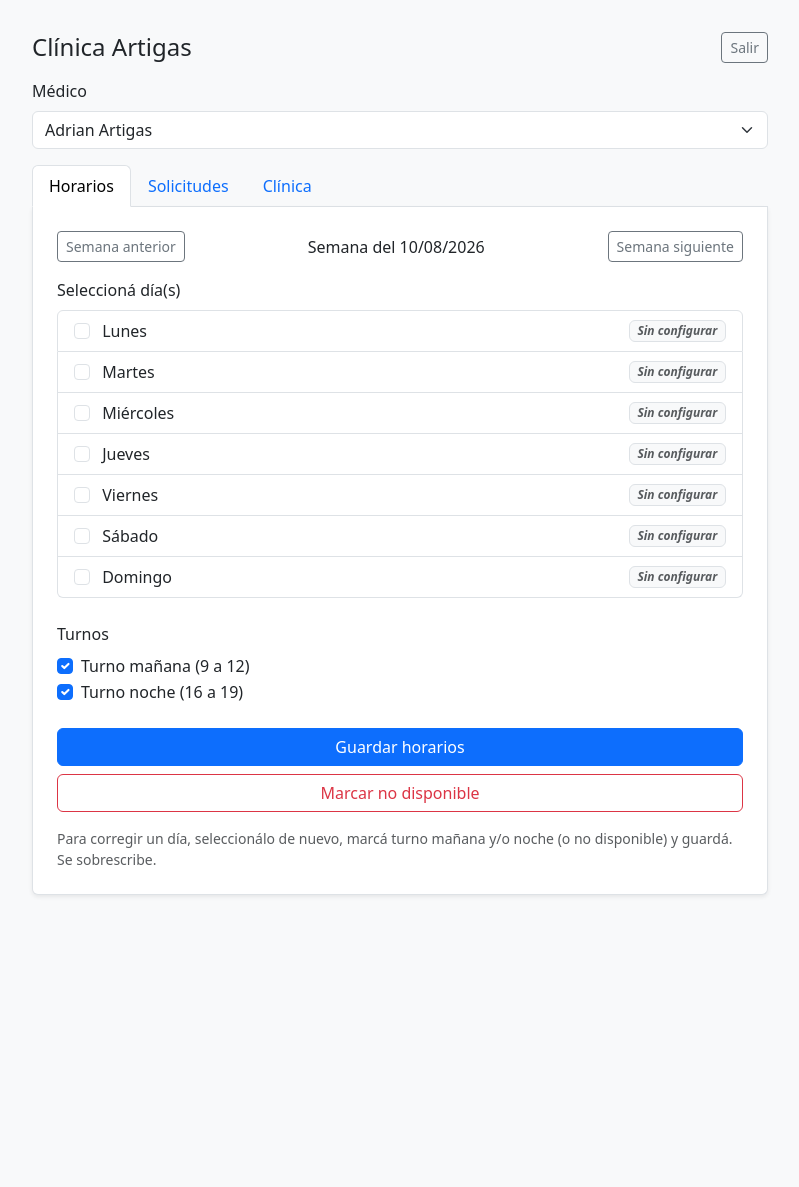
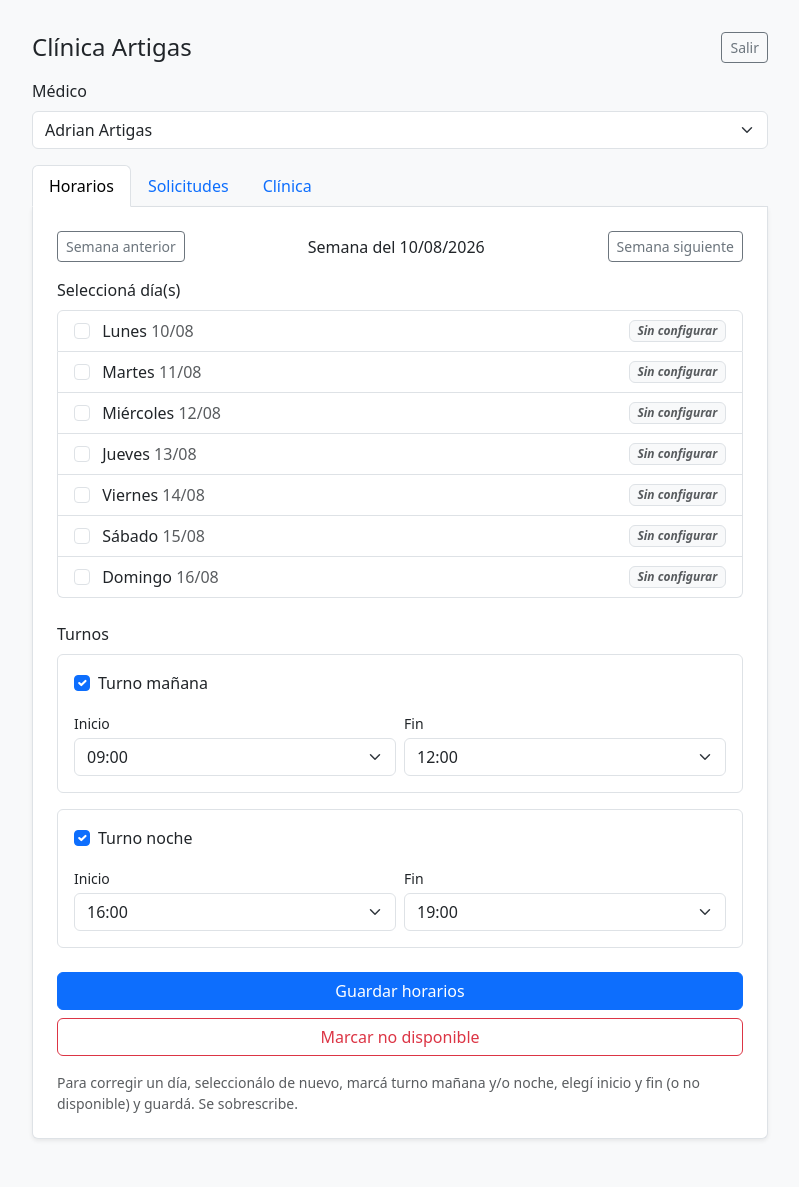
Before and after one commit to VesselVI/Chatbot__Artigas_n8n, a FastAPI app: page / in a window 1280 px wide. Shown: the whole page, without its empty margins (240-1039 px from the left). Before the commit the page ends 896 px from the top, so only its background shows below. Run offline with FastAPI, Linux system fonts and the light colour scheme; the visitor is signed in with stand-in values (Sample User, id 1); data comes from the database, SQL or seed files in the repository; data that the repository does not hold is empty.

Commit message:
Let each dashboard shift pick start/end times and show weekday dates.
Co-authored-by: Cursor <cursoragent@cursor.com>

```diff
--- a/dashboard/app.py
+++ b/dashboard/app.py
@@ -13,10 +13,11 @@ from starlette.middleware.sessions import SessionMiddleware
 DAY_NAMES = ["Lunes", "Martes", "Miércoles", "Jueves", "Viernes", "Sábado", "Domingo"]
 DAY_SHORT = ["Lun", "Mar", "Mié", "Jue", "Vie", "Sáb", "Dom"]
 
-SHIFT_HOURS = {
-    "manana": ("09:00", "12:00"),
-    "noche": ("16:00", "19:00"),
-}
+ALL_TIMES = [
+    f"{h:02d}:{m:02d}"
+    for h in range(7, 22)
+    for m in (0, 30)
+] + ["22:00"]
 
 
 def env(name: str, default: str = "") -> str:
@@ -42,6 +43,32 @@ def parse_week_start(value: str | None) -> date:
     if value:
         return date.fromisoformat(value)
     return monday_of(date.today())
+
+
+def parse_hhmm(value: Any) -> str | None:
+    s = str(value or "").strip()
+    if s in ALL_TIMES:
+        return s
+    return None
+
+
+def shift_range(body: dict, key: str) -> tuple[str, str] | None:
+    enabled = body.get(key)
+    if isinstance(enabled, dict):
+        if not enabled:
+            return None
+        start = parse_hhmm(enabled.get("start_time") or enabled.get("start"))
+        end = parse_hhmm(enabled.get("end_time") or enabled.get("end"))
+    else:
+        if not enabled:
+            return None
+        start = parse_hhmm(body.get(f"{key}_start") or body.get(f"{key}_start_time"))
+        end = parse_hhmm(body.get(f"{key}_end") or body.get(f"{key}_end_time"))
+    if not start or not end:
+        return None
+    if start >= end:
+        return None
+    return start, end
 
 
 def format_time(t: Any) -> str:
@@ -136,6 +163,8 @@ async def index(request: Request):
             "doctors": doctors,
             "days_of_week": list(range(7)),
             "day_names": DAY_NAMES,
+            "all_times": ALL_TIMES,
+            "all_times_json": json.dumps(ALL_TIMES),
             "week_start": monday_of(date.today()).isoformat(),
         },
     )
@@ -228,12 +257,24 @@ async def api_save_availability(request: Request):
     days = [int(d) for d in body.get("days", [])]
     want_manana = bool(body.get("manana"))
     want_noche = bool(body.get("noche"))
+    manana = shift_range(body, "manana")
+    noche = shift_range(body, "noche")
 
     if not days:
         return JSONResponse({"error": "Seleccioná al menos un día."}, status_code=400)
     if not want_manana and not want_noche:
         return JSONResponse(
             {"error": "Seleccioná turno mañana y/o turno noche."},
+            status_code=400,
+        )
+    if want_manana and not manana:
+        return JSONResponse(
+            {"error": "Completá inicio y fin del turno mañana. El fin debe ser después del inicio."},
+            status_code=400,
+        )
+    if want_noche and not noche:
+        return JSONResponse(
+            {"error": "Completá inicio y fin del turno noche. El fin debe ser después del inicio."},
             status_code=400,
         )
 
@@ -248,8 +289,8 @@ async def api_save_availability(request: Request):
                 """,
                 (doctor_id, ws, d),
             )
-            if want_manana:
-                start, end = SHIFT_HOURS["manana"]
+            if want_manana and manana:
+                start, end = manana
                 cur.execute(
                     """
                     INSERT INTO doctor_availability
@@ -258,8 +299,8 @@ async def api_save_availability(request: Request):
                     """,
                     (doctor_id, ws, d, start, end),
                 )
-            if want_noche:
-                start, end = SHIFT_HOURS["noche"]
+            if want_noche and noche:
+                start, end = noche
                 cur.execute(
                     """
                     INSERT INTO doctor_availability
--- a/dashboard/templates/index.html
+++ b/dashboard/templates/index.html
@@ -64,7 +64,7 @@
           <label class="list-group-item d-flex justify-content-between align-items-center">
             <span>
               <input class="form-check-input me-2 day-check" type="checkbox" name="days" value="{{ i }}">
-              {{ day_names[i] }}
+              {{ day_names[i] }} <span id="day-date-{{ i }}" class="text-muted"></span>
             </span>
             <span id="schedule-{{ i }}" class="badge text-bg-light border text-muted fst-italic">Sin configurar</span>
           </label>
@@ -73,13 +73,39 @@
 
         <div class="mb-4">
           <label class="form-label fw-medium">Turnos</label>
-          <div class="form-check">
-            <input class="form-check-input" type="checkbox" id="shift_manana" checked>
-            <label class="form-check-label" for="shift_manana">Turno mañana (9 a 12)</label>
+
+          <div class="border rounded p-3 mb-3">
+            <div class="form-check mb-3">
+              <input class="form-check-input shift-enable" type="checkbox" id="shift_manana" data-shift="manana" checked>
+              <label class="form-check-label fw-medium" for="shift_manana">Turno mañana</label>
+            </div>
+            <div class="row g-2">
+              <div class="col-6">
+                <label class="form-label small mb-1" for="manana_start">Inicio</label>
+                <select id="manana_start" class="form-select shift-start" data-shift="manana"></select>
+              </div>
+              <div class="col-6">
+                <label class="form-label small mb-1" for="manana_end">Fin</label>
+                <select id="manana_end" class="form-select shift-end" data-shift="manana"></select>
+              </div>
+            </div>
           </div>
-          <div class="form-check">
-            <input class="form-check-input" type="checkbox" id="shift_noche" checked>
-            <label class="form-check-label" for="shift_noche">Turno noche (16 a 19)</label>
+
+          <div class="border rounded p-3">
+            <div class="form-check mb-3">
+              <input class="form-check-input shift-enable" type="checkbox" id="shift_noche" data-shift="noche" checked>
+              <label class="form-check-label fw-medium" for="shift_noche">Turno noche</label>
+            </div>
+            <div class="row g-2">
+              <div class="col-6">
+                <label class="form-label small mb-1" for="noche_start">Inicio</label>
+                <select id="noche_start" class="form-select shift-start" data-shift="noche"></select>
+              </div>
+              <div class="col-6">
+                <label class="form-label small mb-1" for="noche_end">Fin</label>
+                <select id="noche_end" class="form-select shift-end" data-shift="noche"></select>
+              </div>
+            </div>
           </div>
         </div>
 
@@ -88,7 +114,7 @@
           <button type="button" class="btn btn-outline-danger" id="mark-unavailable">Marcar no disponible</button>
         </div>
         <p class="text-muted small mt-3 mb-0">
-          Para corregir un día, seleccionálo de nuevo, marcá turno mañana y/o noche (o no disponible) y guardá. Se sobrescribe.
+          Para corregir un día, seleccionálo de nuevo, marcá turno mañana y/o noche, elegí inicio y fin (o no disponible) y guardá. Se sobrescribe.
         </p>
       </div>
 
@@ -143,6 +169,8 @@
 
   <script src="https://cdn.jsdelivr.net/npm/bootstrap@5.3.3/dist/js/bootstrap.bundle.min.js"></script>
   <script>
+    const allTimes = {{ all_times_json | safe }};
+    const shiftDefaults = { manana: ['09:00', '12:00'], noche: ['16:00', '19:00'] };
     let weekStart = new Date('{{ week_start }}T00:00:00');
 
     function toISODate(d) {
@@ -169,6 +197,22 @@
       return `Semana del ${dd}/${mm}/${yyyy}`;
     }
 
+    function formatDayDate(d) {
+      const dd = String(d.getDate()).padStart(2, '0');
+      const mm = String(d.getMonth() + 1).padStart(2, '0');
+      return `${dd}/${mm}`;
+    }
+
+    function updateDayDates() {
+      for (let i = 0; i < 7; i++) {
+        const el = document.getElementById('day-date-' + i);
+        if (!el) continue;
+        const d = new Date(weekStart);
+        d.setDate(weekStart.getDate() + i);
+        el.textContent = formatDayDate(d);
+      }
+    }
+
     function showAlert(containerId, type, message) {
       const container = document.getElementById(containerId);
       container.innerHTML = `
@@ -187,6 +231,49 @@
     function selectedDays() {
       return Array.from(document.querySelectorAll('.day-check:checked')).map(cb => cb.value);
     }
+
+    function fillStartSelect(select, preferred) {
+      select.innerHTML = '<option value="">-- seleccionar --</option>' +
+        allTimes.slice(0, -1).map(t => `<option value="${t}">${t}</option>`).join('');
+      if (preferred && allTimes.includes(preferred)) select.value = preferred;
+    }
+
+    function syncEndOptions(shift, preferredEnd) {
+      const startSelect = document.getElementById(shift + '_start');
+      const endSelect = document.getElementById(shift + '_end');
+      const startValue = startSelect.value;
+      const keep = preferredEnd || endSelect.value;
+      endSelect.innerHTML = '';
+      if (!startValue) {
+        endSelect.innerHTML = '<option value="">-- seleccioná hora inicio primero --</option>';
+        return;
+      }
+      const later = allTimes.slice(allTimes.indexOf(startValue) + 1);
+      endSelect.innerHTML = '<option value="">-- seleccionar --</option>' +
+        later.map(t => `<option value="${t}">${t}</option>`).join('');
+      if (keep && later.includes(keep)) endSelect.value = keep;
+    }
+
+    function setShiftEnabled(shift, enabled) {
+      document.getElementById(shift + '_start').disabled = !enabled;
+      document.getElementById(shift + '_end').disabled = !enabled;
+    }
+
+    function initShiftSelects() {
+      ['manana', 'noche'].forEach(shift => {
+        const [start, end] = shiftDefaults[shift];
+        fillStartSelect(document.getElementById(shift + '_start'), start);
+        syncEndOptions(shift, end);
+        setShiftEnabled(shift, document.getElementById('shift_' + shift).checked);
+      });
+    }
+
+    document.querySelectorAll('.shift-start').forEach(el => {
+      el.addEventListener('change', () => syncEndOptions(el.dataset.shift));
+    });
+    document.querySelectorAll('.shift-enable').forEach(el => {
+      el.addEventListener('change', () => setShiftEnabled(el.dataset.shift, el.checked));
+    });
 
     function shiftBadge(entry) {
       if (!entry.configured) {
@@ -207,6 +294,7 @@
     async function loadAvailability() {
       const doctorId = document.getElementById('doctor_id').value;
       document.getElementById('week-label').textContent = formatLabel(weekStart);
+      updateDayDates();
       try {
         const res = await fetch(`/api/availability?doctor_id=${encodeURIComponent(doctorId)}&week_start=${toISODate(weekStart)}`);
         if (!res.ok) throw new Error('fail');
@@ -252,6 +340,18 @@
         showAlert('availability-alert', 'danger', 'Seleccioná turno mañana y/o turno noche.');
         return;
       }
+      const mananaStart = document.getElementById('manana_start').value;
+      const mananaEnd = document.getElementById('manana_end').value;
+      const nocheStart = document.getElementById('noche_start').value;
+      const nocheEnd = document.getElementById('noche_end').value;
+      if (manana && (!mananaStart || !mananaEnd)) {
+        showAlert('availability-alert', 'danger', 'Completá inicio y fin del turno mañana.');
+        return;
+      }
+      if (noche && (!nocheStart || !nocheEnd)) {
+        showAlert('availability-alert', 'danger', 'Completá inicio y fin del turno noche.');
+        return;
+      }
       const btn = document.getElementById('save-hours');
       btn.disabled = true;
       try {
@@ -263,7 +363,11 @@
             week_start: toISODate(weekStart),
             days,
             manana,
-            noche
+            noche,
+            manana_start: mananaStart,
+            manana_end: mananaEnd,
+            noche_start: nocheStart,
+            noche_end: nocheEnd
           })
         });
         const data = await res.json();
@@ -381,6 +485,7 @@
       }
     });
 
+    initShiftSelects();
     loadAvailability();
   </script>
 </body>
```
Also changed, not shown: README.md.
